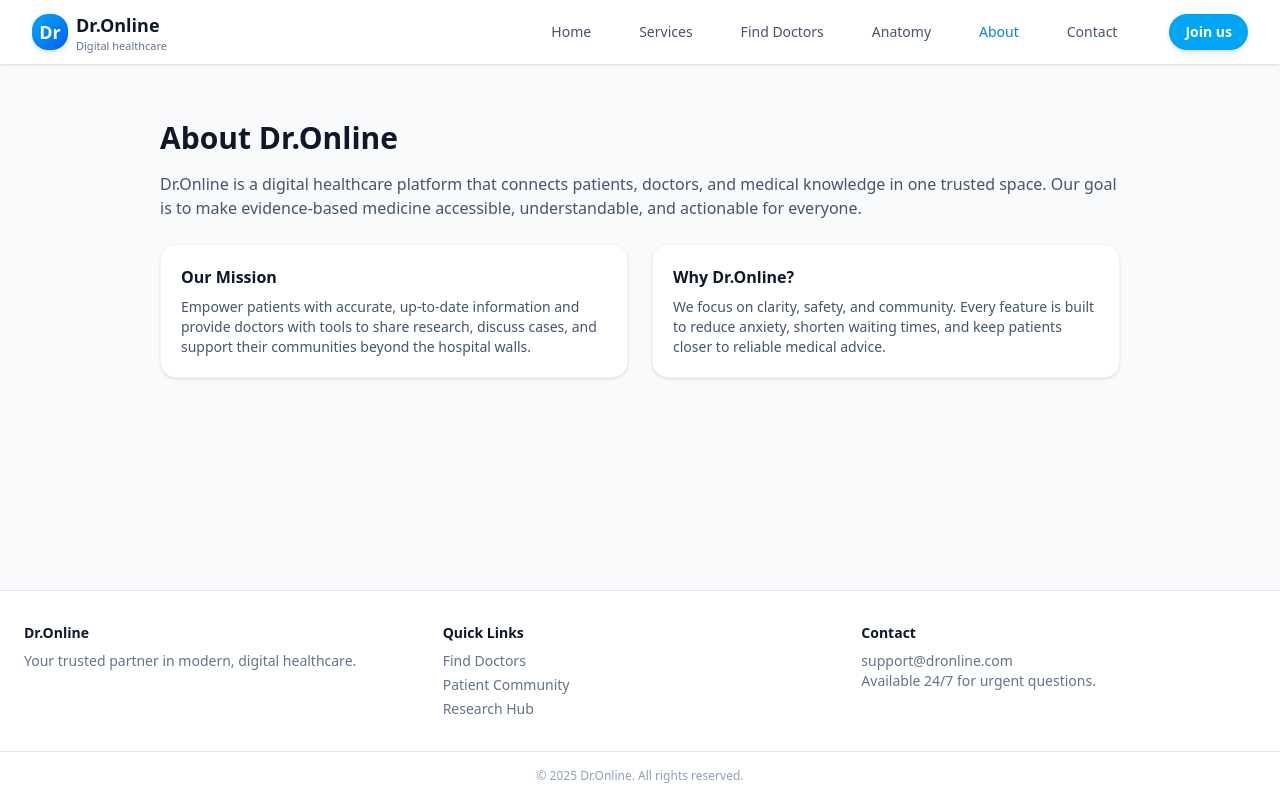
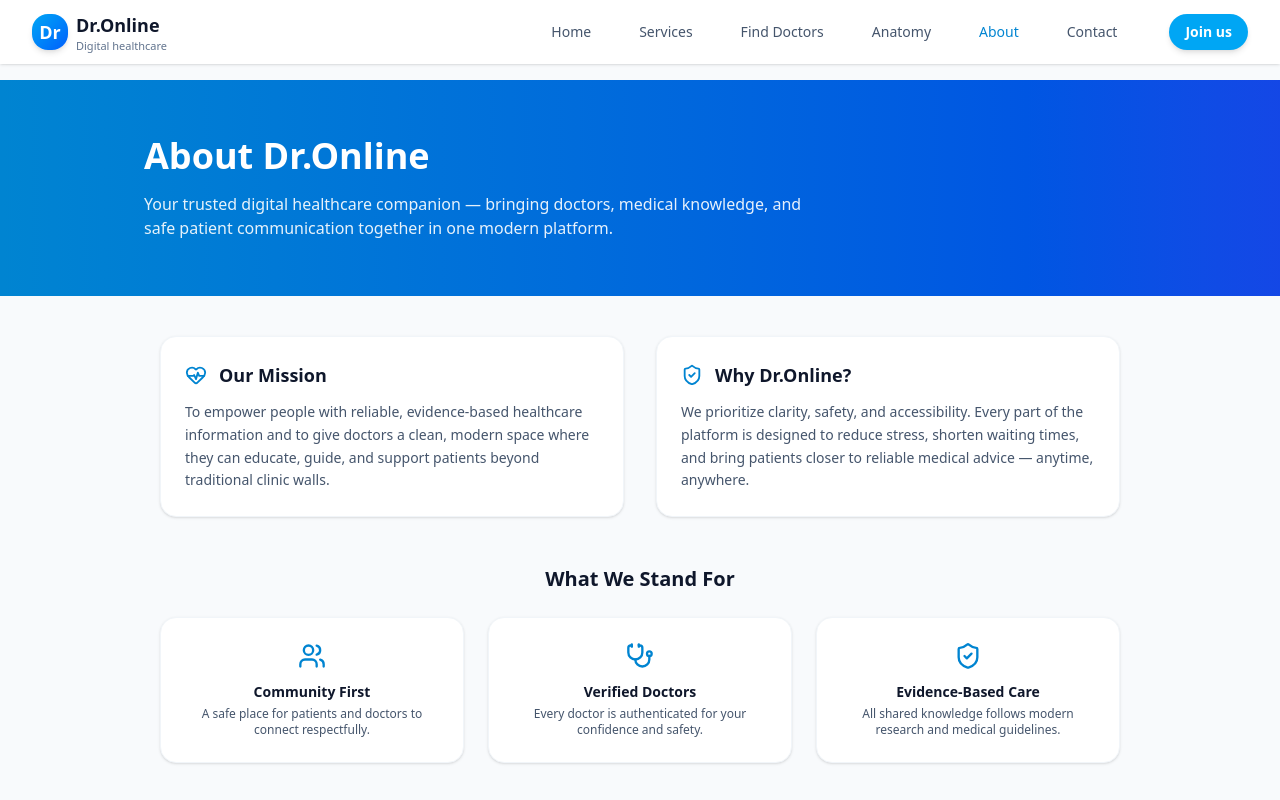
Before and after one commit to abbass-rkein/dr-online-project, a React (Vite) app: page /about in a window 1280 px wide. Shown: the top 800 px of the page. Built offline with nearby package versions, Linux system fonts and the light colour scheme.

Commit message:
Enhance the style of the About page

```diff
--- a/src/components/BodyModel.jsx
+++ b/src/components/BodyModel.jsx
@@ -14,7 +14,7 @@ function Heart() {
   );
 }
 
-export default function HeartModel() {
+export default function BodyModel() {
   return (
     <div className="w-full h-[450px] rounded-3xl overflow-hidden shadow-lg bg-white">
       <Canvas camera={{ position: [0, 0, 3.5], fov: 50 }} shadows>
--- a/src/pages/About.jsx
+++ b/src/pages/About.jsx
@@ -1,35 +1,89 @@
 // src/pages/About.jsx
+import { HeartPulse, Users, ShieldCheck, Stethoscope } from "lucide-react";
+
 export default function About() {
-    return (
-      <div className="max-w-5xl mx-auto px-4 sm:px-6 lg:px-8 py-10">
-        <h1 className="text-3xl font-bold text-slate-900 mb-4">
-          About Dr.Online
-        </h1>
-        <p className="text-slate-600 mb-4">
-          Dr.Online is a digital healthcare platform that connects patients,
-          doctors, and medical knowledge in one trusted space. Our goal is to make
-          evidence-based medicine accessible, understandable, and actionable for
-          everyone.
-        </p>
+  return (
+    <div className="bg-slate-50 pb-16">
+      {/* HERO SECTION */}
+      <section className="bg-gradient-to-r from-sky-600 to-blue-700 text-white py-14">
+        <div className="max-w-5xl mx-auto px-4">
+          <h1 className="text-3xl sm:text-4xl font-extrabold mb-4">
+            About Dr.Online
+          </h1>
+          <p className="max-w-2xl text-sm sm:text-base opacity-90">
+            Your trusted digital healthcare companion — bringing doctors, medical
+            knowledge, and safe patient communication together in one modern
+            platform.
+          </p>
+        </div>
+      </section>
 
-        <div className="grid gap-6 md:grid-cols-2 mt-6">
-          <div className="bg-white rounded-2xl shadow-sm border border-slate-100 p-5">
-            <h2 className="font-semibold text-slate-900 mb-2">Our Mission</h2>
-            <p className="text-sm text-slate-600">
-              Empower patients with accurate, up-to-date information and provide
-              doctors with tools to share research, discuss cases, and support
-              their communities beyond the hospital walls.
+      {/* MAIN CONTENT */}
+      <div className="max-w-5xl mx-auto px-4 sm:px-6 lg:px-8 mt-10">
+        <div className="grid gap-8 md:grid-cols-2">
+          {/* Mission */}
+          <div className="bg-white shadow-sm border border-slate-100 p-6 rounded-2xl hover:shadow-md transition">
+            <div className="flex items-center gap-3 mb-3">
+              <HeartPulse className="text-sky-600" size={22} />
+              <h2 className="font-semibold text-slate-900 text-lg">Our Mission</h2>
+            </div>
+            <p className="text-sm text-slate-600 leading-relaxed">
+              To empower people with reliable, evidence-based healthcare
+              information and to give doctors a clean, modern space where they can
+              educate, guide, and support patients beyond traditional clinic walls.
             </p>
           </div>
-          <div className="bg-white rounded-2xl shadow-sm border border-slate-100 p-5">
-            <h2 className="font-semibold text-slate-900 mb-2">Why Dr.Online?</h2>
-            <p className="text-sm text-slate-600">
-              We focus on clarity, safety, and community. Every feature is built
-              to reduce anxiety, shorten waiting times, and keep patients closer
-              to reliable medical advice.
+
+          {/* Why Dr.Online */}
+          <div className="bg-white shadow-sm border border-slate-100 p-6 rounded-2xl hover:shadow-md transition">
+            <div className="flex items-center gap-3 mb-3">
+              <ShieldCheck className="text-sky-600" size={22} />
+              <h2 className="font-semibold text-slate-900 text-lg">Why Dr.Online?</h2>
+            </div>
+            <p className="text-sm text-slate-600 leading-relaxed">
+              We prioritize clarity, safety, and accessibility. Every part of the
+              platform is designed to reduce stress, shorten waiting times, and
+              bring patients closer to reliable medical advice — anytime,
+              anywhere.
+            </p>
+          </div>
+        </div>
+
+        {/* VALUES SECTION */}
+        <h2 className="text-xl font-bold text-slate-900 mt-12 mb-6 text-center">
+          What We Stand For
+        </h2>
+
+        <div className="grid gap-6 md:grid-cols-3">
+          <div className="bg-white p-6 rounded-2xl shadow-sm border border-slate-100 text-center hover:shadow-md transition">
+            <Users className="mx-auto mb-3 text-sky-600" size={28} />
+            <h3 className="font-semibold text-slate-900 mb-1 text-sm">Community First</h3>
+            <p className="text-xs text-slate-600">
+              A safe place for patients and doctors to connect respectfully.
+            </p>
+          </div>
+
+          <div className="bg-white p-6 rounded-2xl shadow-sm border border-slate-100 text-center hover:shadow-md transition">
+            <Stethoscope className="mx-auto mb-3 text-sky-600" size={28} />
+            <h3 className="font-semibold text-slate-900 mb-1 text-sm">
+              Verified Doctors
+            </h3>
+            <p className="text-xs text-slate-600">
+              Every doctor is authenticated for your confidence and safety.
+            </p>
+          </div>
+
+          <div className="bg-white p-6 rounded-2xl shadow-sm border border-slate-100 text-center hover:shadow-md transition">
+            <ShieldCheck className="mx-auto mb-3 text-sky-600" size={28} />
+            <h3 className="font-semibold text-slate-900 mb-1 text-sm">
+              Evidence-Based Care
+            </h3>
+            <p className="text-xs text-slate-600">
+              All shared knowledge follows modern research and medical guidelines.
             </p>
           </div>
         </div>
       </div>
-    );
-  }
+    </div>
+  );
+}
```
